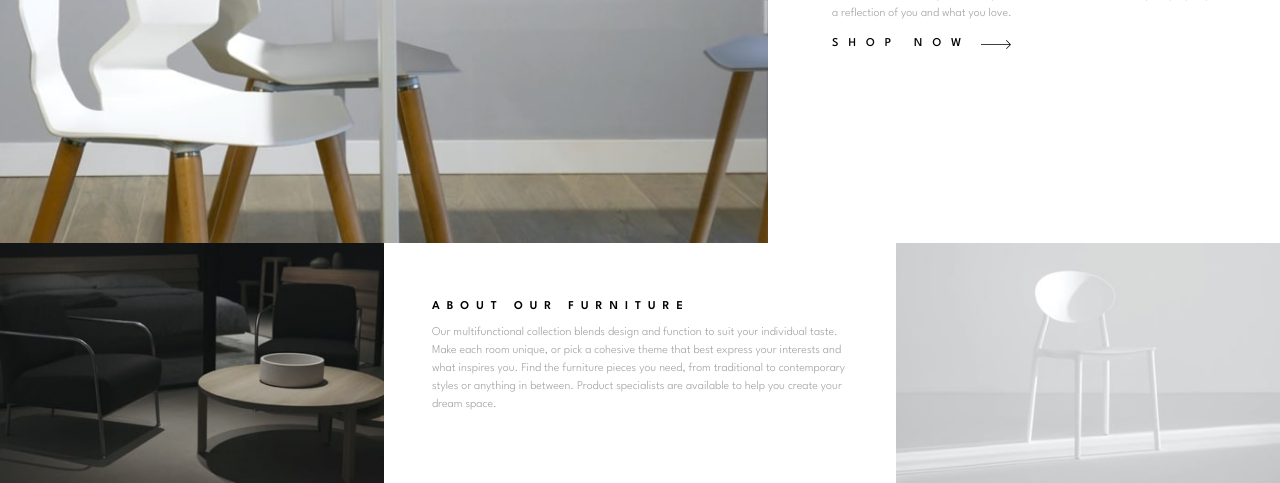
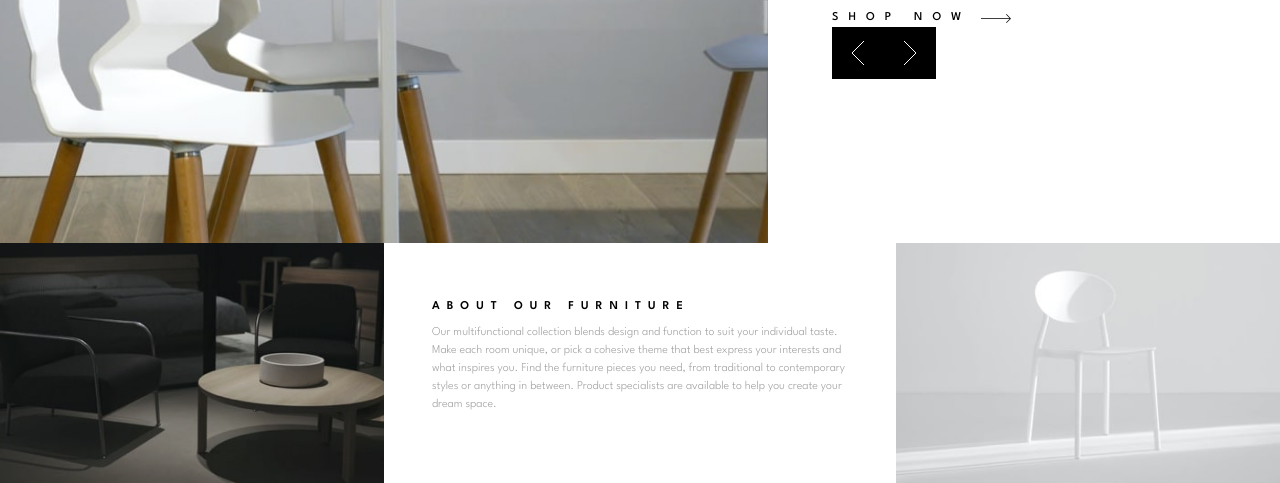
Before and after one commit to kristinetuazon/matching-mockups, a website: page 2-frontendmentor-website/index.html in a window 1280 px wide. Shown: the part 317-800 px from the top of the page. Drawn offline with Linux system fonts and the light colour scheme.

Commit message:
feat: left and right arrows but how to position it in the right place in the box

```diff
--- a/2-frontendmentor-website/index.html
+++ b/2-frontendmentor-website/index.html
@@ -41,13 +41,13 @@
         </p>
         <div class="textbox1__link">
           <p class="link__text">SHOP NOW</p>
-          <img class="link__arrow" src="/images/icon-arrow.svg" alt="" />
+          <img class="link__arrow" src="/2-frontendmentor-website/images/icon-arrow.svg" alt="" />
         </div>
 
-        <div class="arrows__navigation">
-          <div></div>
-          <div></div>
-        </div>
+        <div class="textbox1__navigation">
+          <a href=""><div class="navigation__button"><img src="images/icon-angle-left.svg" alt="left-arrow"></div></a>
+          <a href=""><div class="navigation__button"><img src="images/icon-angle-right.svg" alt="right-arrow"></div></a>
+      </div>
       </div>
     </div>
 
--- a/2-frontendmentor-website/styles/style.scss
+++ b/2-frontendmentor-website/styles/style.scss
@@ -35,7 +35,6 @@ body {
         font-weight: 600;
         font-size: 35px;
         margin: 0;
-        // color:$primary-verydarkgrey;
       }
 
       .textbox1__description {
@@ -47,12 +46,12 @@ body {
       }
 
       .textbox1__link {
-        display:flex;
+        display: flex;
         flex-direction: row;
         align-items: center;
 
         .link__text {
-          margin:0;
+          margin: 0;
           font-family: $font-leaugespartan;
           font-weight: 400;
           font-size: 12px;
@@ -62,8 +61,27 @@ body {
           margin-right: 10px;
         }
 
-        .link__arrow{
+        .link__arrow {
           height: 9px;
+        }
+      }
+
+      .textbox1__navigation {
+        display: flex;
+        flex-direction: row;
+        position: relative;
+        left:0px;
+        bottom:0px;
+
+        .navigation__button {
+          display: flex;
+          flex-direction: row;
+          align-items: center;
+          justify-content: center;
+          height: 3em;
+          width: 3em;
+          padding: 2px;
+          background-color: $primary-black;
         }
       }
     }
@@ -86,15 +104,16 @@ body {
       display: flex;
       flex-direction: column;
       justify-content: center;
-      .textbox2__title{
+
+      .textbox2__title {
         font-family: $font-leaugespartan;
         letter-spacing: 7px;
-          font-weight: 600;
-          font-size: 12px;
-          margin:0;
+        font-weight: 600;
+        font-size: 12px;
+        margin: 0;
       }
 
-      .textbox2__description{
+      .textbox2__description {
         font-family: $font-leaugespartan;
         font-weight: 300;
         font-size: 12px;
@@ -109,6 +128,7 @@ body {
     }
   }
 }
+
 
 .navbar {
   display: relative;
```
Also changed, not shown: 2-frontendmentor-website/styles/style.css.
